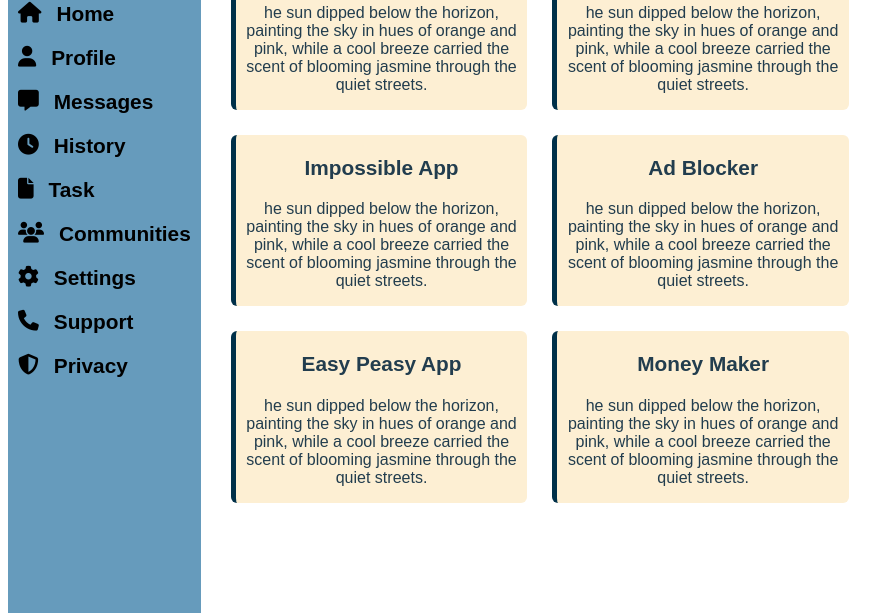
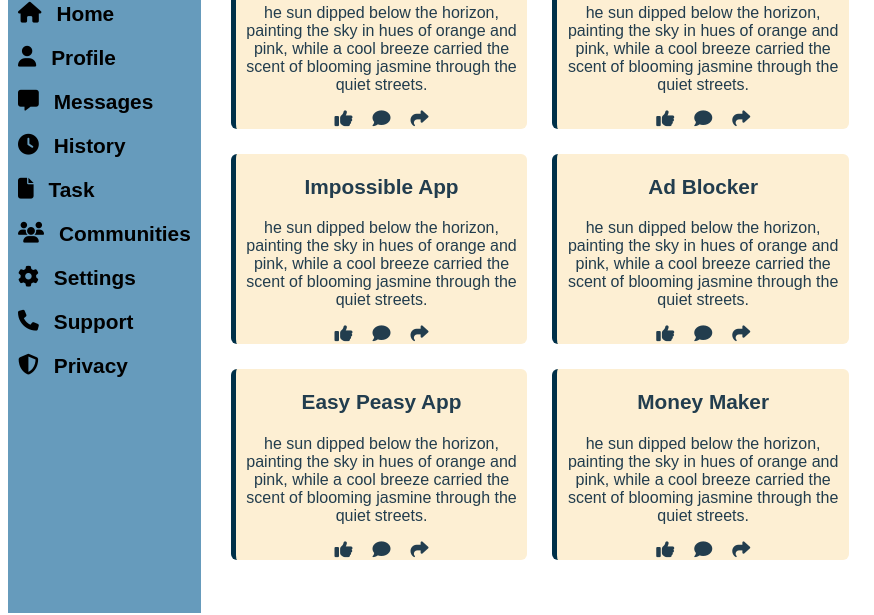
Before and after one commit to Mil9nn/admin-dashboard, a plain HTML site: page index.html in a window 1280 px wide. Shown: the part 301-916 px from the top of the page, 0-874 px from the left. Drawn offline with Linux system fonts and the light colour scheme.

Commit message:
Added like share and subscribe buttons to projects

```diff
--- a/index.html
+++ b/index.html
@@ -54,26 +54,56 @@
             <div class="project">
               <h3>Super Cool Project</h3>
               <p>he sun dipped below the horizon, painting the sky in hues of orange and pink, while a cool breeze carried the scent of blooming jasmine through the quiet streets.</p>
+              <span>
+                <a><i class="fa-solid fa-thumbs-up"></i></a>
+                <a><i class="fa-solid fa-comment"></i></a>
+                <a><i class="fa-solid fa-share"></i></a>
+              </span>
             </div>
             <div class="project">
               <h3>Less Cool Project</h3>
               <p>he sun dipped below the horizon, painting the sky in hues of orange and pink, while a cool breeze carried the scent of blooming jasmine through the quiet streets.</p>
+              <span>
+                <a><i class="fa-solid fa-thumbs-up"></i></a>
+                <a><i class="fa-solid fa-comment"></i></a>
+                <a><i class="fa-solid fa-share"></i></a>
+              </span>
             </div>
             <div class="project">
               <h3>Impossible App</h3>
               <p>he sun dipped below the horizon, painting the sky in hues of orange and pink, while a cool breeze carried the scent of blooming jasmine through the quiet streets.</p>
+              <span>
+                <a><i class="fa-solid fa-thumbs-up"></i></a>
+                <a><i class="fa-solid fa-comment"></i></a>
+                <a><i class="fa-solid fa-share"></i></a>
+              </span>
             </div>
             <div class="project">
               <h3>Ad Blocker</h3>
               <p>he sun dipped below the horizon, painting the sky in hues of orange and pink, while a cool breeze carried the scent of blooming jasmine through the quiet streets.</p>
+              <span>
+                <a><i class="fa-solid fa-thumbs-up"></i></a>
+                <a><i class="fa-solid fa-comment"></i></a>
+                <a><i class="fa-solid fa-share"></i></a>
+              </span>
             </div>
             <div class="project">
               <h3>Easy Peasy App</h3>
               <p>he sun dipped below the horizon, painting the sky in hues of orange and pink, while a cool breeze carried the scent of blooming jasmine through the quiet streets.</p>
+              <span>
+                <a><i class="fa-solid fa-thumbs-up"></i></a>
+                <a><i class="fa-solid fa-comment"></i></a>
+                <a><i class="fa-solid fa-share"></i></a>
+              </span>
             </div>
             <div class="project">
               <h3>Money Maker</h3>
               <p>he sun dipped below the horizon, painting the sky in hues of orange and pink, while a cool breeze carried the scent of blooming jasmine through the quiet streets.</p>
+              <span>
+                <a><i class="fa-solid fa-thumbs-up"></i></a>
+                <a><i class="fa-solid fa-comment"></i></a>
+                <a><i class="fa-solid fa-share"></i></a>
+              </span>
             </div>
           </div>
         </main>
--- a/style.css
+++ b/style.css
@@ -13,6 +13,17 @@
     border-left: 5px solid #003049;
     border-radius: 6px;
     text-align: center;
+}
+
+.project span {
+    display: flex;
+    gap: 20px;
+    justify-content: center;
+    align-items: center;
+}
+
+.project span i {
+    font-size: 18px;
 }
 
 .project h3 {
```
